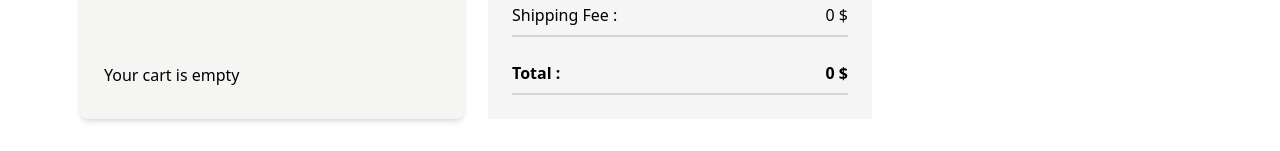
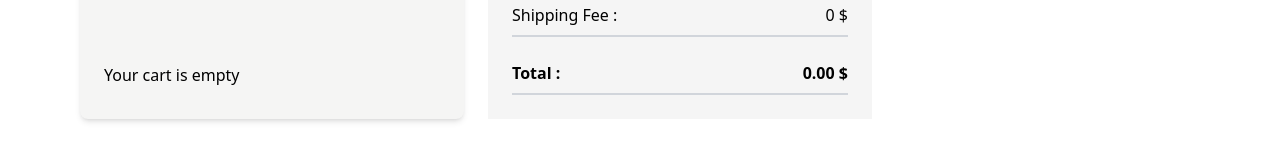
Before and after one commit to furkanucgull/E-Commerce-App-React-TailwindCSS, a React (Vite) app in the folder e-commerce-app/: page /basket-details in a window 1280 px wide. Shown: the part 179-330 px from the top of the page. Built offline with nearby package versions, Linux system fonts and the light colour scheme.

Commit message:
price-tofixed

```diff
--- a/e-commerce-app/src/components/BasketDetails.jsx
+++ b/e-commerce-app/src/components/BasketDetails.jsx
@@ -38,7 +38,7 @@
             </div>
             <div className="flex justify-between w-full font-bold border-b-2  border-gray-300 pb-2">
               <p>Total :</p>
-              <span>{totalAmount} $</span>
+              <span>{totalAmount.toFixed(2)} $</span>
             </div>
           </div>
         </div>
```
